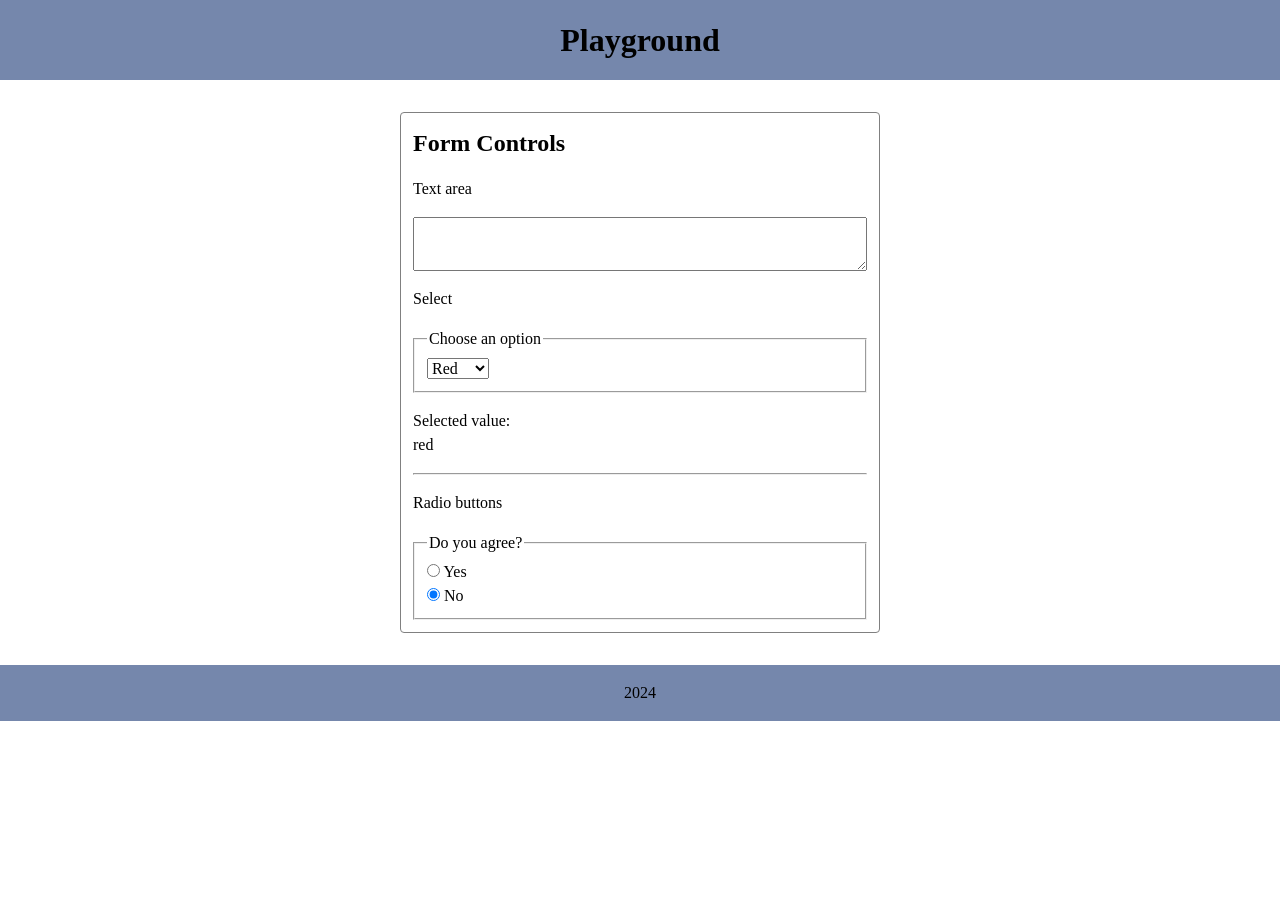
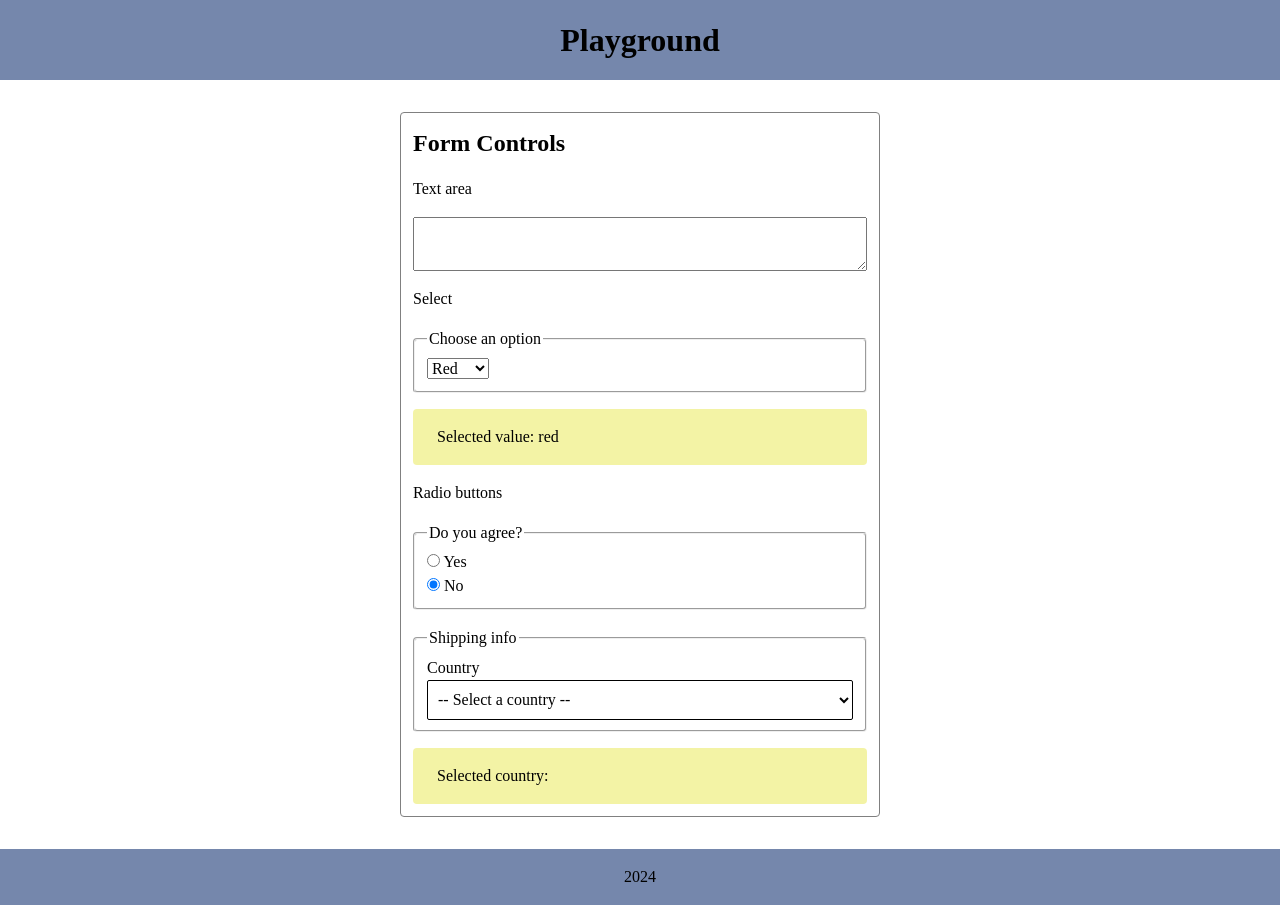
Before and after one commit to paulichdom/joy-of-react-playground, a React (Vite) app: page / in a window 1280 px wide. Before the commit the page ends 800 px from the top, so only its background shows below. Built offline with nearby package versions, Linux system fonts and the light colour scheme.

Commit message:
create controlled country picker

```diff
--- a/src/components/FormControls/FormControls.tsx
+++ b/src/components/FormControls/FormControls.tsx
@@ -1,13 +1,27 @@
 import * as React from 'react';
 import { FormEvent, useState } from 'react';
 import styled from 'styled-components';
+import { COUNTRIES } from './data';
+
+type CountryValues = keyof typeof COUNTRIES;
+type CountryNames = (typeof COUNTRIES)[CountryValues];
 
 const FormControls: React.FC = () => {
+  const [country, setCountry] = useState<CountryNames | ''>('');
   const [selectedOption, setSelectedOption] = useState('red');
   const [value, setValue] = useState('no');
   const handleSubmit = (event: FormEvent) => {
     event?.preventDefault();
   };
+
+  const countryList = Object.entries(COUNTRIES).map((country) => {
+    return {
+      value: country[0],
+      name: country[1],
+    };
+  });
+
+  console.log({ COUNTRIES, countryList });
   return (
     <Form onSubmit={handleSubmit}>
       <h2>Form Controls</h2>
@@ -16,7 +30,7 @@ const FormControls: React.FC = () => {
       <textarea name="textarea-tag" id="textarea"></textarea>
 
       <label htmlFor="select">Select</label>
-      <fieldset>
+      <StyledFieldset>
         <legend>Choose an option</legend>
         <select
           name="select-tag"
@@ -28,16 +42,11 @@ const FormControls: React.FC = () => {
           <option value="green">Green</option>
           <option value="blue">Blue</option>
         </select>
-      </fieldset>
-      <p>
-        Selected value:
-        <br />
-        {selectedOption}
-      </p>
-      <hr />
+      </StyledFieldset>
+      <ValueDisplay>Selected value: {selectedOption}</ValueDisplay>
 
       <label htmlFor="radio-buttons">Radio buttons</label>
-      <fieldset id="radio-buttons">
+      <StyledFieldset id="radio-buttons">
         <legend>Do you agree?</legend>
         <input
           type="radio"
@@ -58,7 +67,30 @@ const FormControls: React.FC = () => {
           onChange={(event) => setValue(event.target.value)}
         />{' '}
         <label htmlFor="agreed-no">No</label>
-      </fieldset>
+      </StyledFieldset>
+
+      <StyledFieldset>
+        <legend>Shipping info</legend>
+        <label htmlFor="country">Country</label>
+        <br />
+        <Select
+          name="country"
+          id="country"
+          onChange={(event) => {
+            setCountry(COUNTRIES[event.target.value as CountryValues]);
+          }}
+        >
+          <option value={country}>-- Select a country --</option>
+          <optgroup label="Country">
+            {countryList.map((country, index) => (
+              <option value={country.value} key={index}>
+                {country.name}
+              </option>
+            ))}
+          </optgroup>
+        </Select>
+      </StyledFieldset>
+      <ValueDisplay>Selected country: {country}</ValueDisplay>
     </Form>
   );
 };
@@ -73,3 +105,22 @@ const Form = styled.form`
   border: 1px solid grey;
   border-radius: 4px;
 `;
+
+const StyledFieldset = styled.fieldset`
+  border-radius: 4px;
+`;
+
+const Select = styled.select`
+  width: 100%;
+  height: 2.5rem;
+  background-color: white;
+  border: 1px solid black;
+  border-radius: 2px;
+  padding: 0px 6px;
+`;
+
+const ValueDisplay = styled.p`
+  border-radius: 4px;
+  padding: 16px 24px;
+  background-color: rgba(238, 238, 124, 0.686);
+`;
--- a/src/components/FormControls/data.ts
+++ b/src/components/FormControls/data.ts
@@ -239,4 +239,4 @@ export const COUNTRIES = {
   YE: "Yemen",
   ZM: "Zambia",
   ZW: "Zimbabwe",
-};
+} as const;
```
